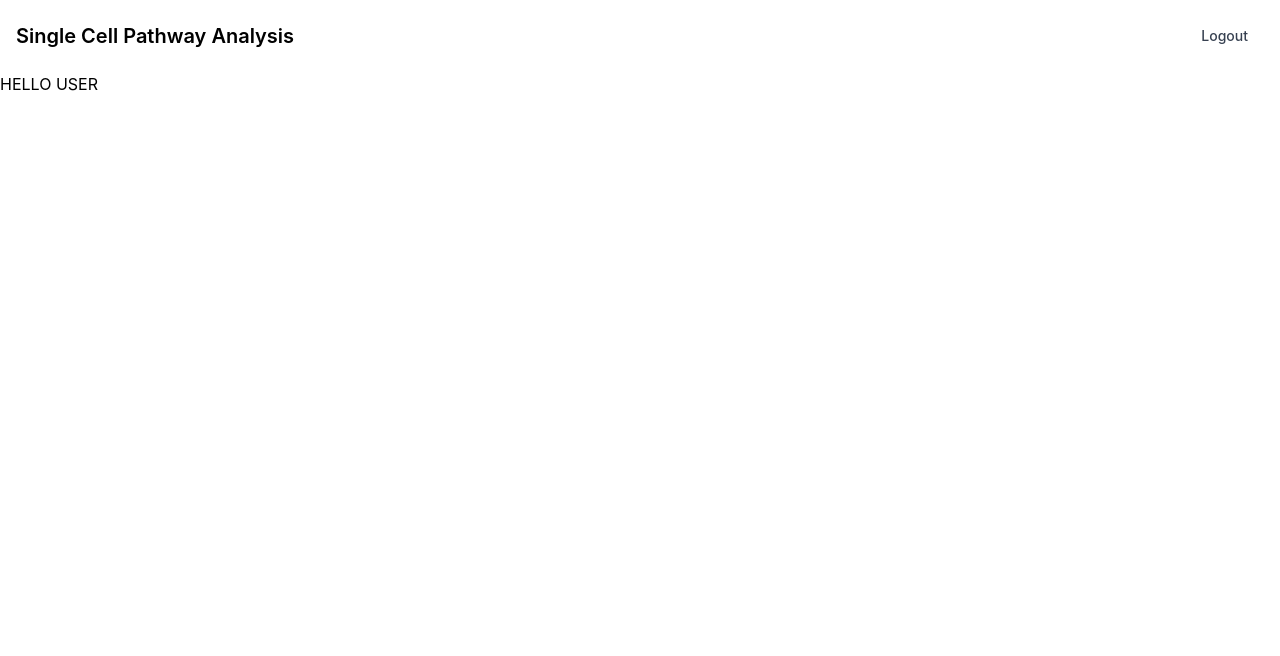
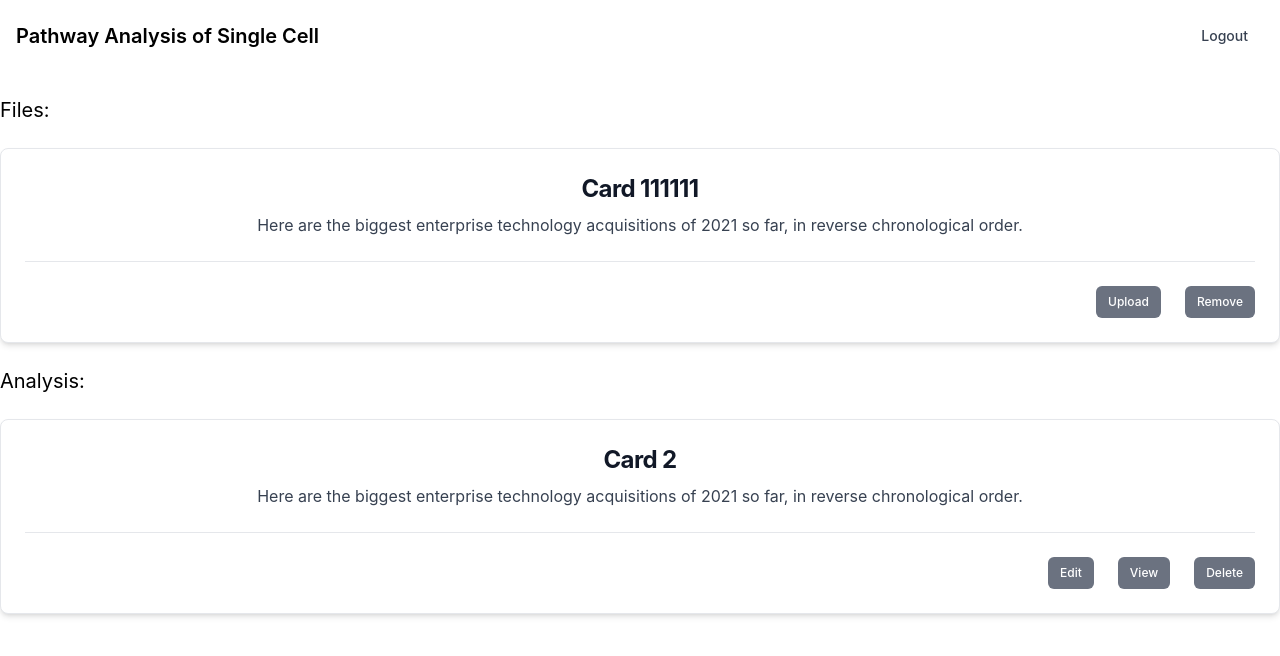
Before and after one commit to PathwayAndDataAnalysis/Single-Cell-Pathway-Analysis-Client, a React (Create React App) app: page /home in a window 1280 px wide. Shown: the top 656 px of the page. Built offline with nearby package versions, Linux system fonts and the light colour scheme.

Commit message:
some fixes

```diff
--- a/src/App.js
+++ b/src/App.js
@@ -2,7 +2,8 @@ import { BrowserRouter, Navigate, Route, Routes } from "react-router-dom";
 import { Login } from "./components/login";
 import { Register } from "./components/register";
 import "./App.css";
-import HomePage from "./components/homePage";
+import HomePage from "./components/homepage/homePage";
+import { ForgetPassword } from "./components/forgetPassword";
 
 function App() {
 	return (
@@ -12,6 +13,7 @@ function App() {
 					<Route path='/' element={<Navigate to='/login' />} />
 					<Route exact path='/login' element={<Login />} />
 					<Route exact path='/register' element={<Register />} />
+					<Route exact path='/forget-password' element={<ForgetPassword />} />
 					<Route exact path='/home' element={<HomePage />} />
 				</Routes>
 			</BrowserRouter>
--- /dev/null
+++ b/src/components/buttons/actionButton.jsx
@@ -0,0 +1,10 @@
+export function ActionButton(props) {
+    return (
+        <button
+            type={props.type}
+            className='bg-gray-500 hover:bg-gray-700 text-white text-xs font-medium py-1 px-3 rounded-md h-8 ml-6 mt-6'
+            onClick={props.onClick}>
+            {props.text}
+        </button>
+    );
+}
--- /dev/null
+++ b/src/components/forgetPassword.jsx
@@ -0,0 +1,57 @@
+import { useState } from "react";
+import { InputTextField } from "./inputTextField";
+import { LoginButton } from "./buttons/loginButton";
+import { BackToLoginButton } from "./buttons/backToLoginButton";
+import { Link } from "react-router-dom";
+import axios from "axios";
+
+export function ForgetPassword() {
+	const [inputEmail, setInputEmail] = useState("");
+
+	function onSubmitClick(e) {
+		e.preventDefault();
+	}
+	function handleChange(event) {
+		const { name, value } = event.target;
+
+		setInputEmail(value);
+	}
+
+	return (
+		<div className='min-h-screen bg-gray-100 flex flex-col justify-center sm:py-12'>
+			<div className='p-10 xs:p-0 mx-auto md:w-full md:max-w-md'>
+				<h1 className='font-bold text-center text-2xl mb-5'>Forget Password</h1>
+
+				<div className='bg-white shadow w-full rounded-lg divide-y divide-gray-200'>
+					<div className='px-5 py-7'>
+						<form onSubmit={onSubmitClick}>
+							<div>
+								<label
+									htmlFor='fullname'
+									className='font-semibold text-sm text-gray-600 pb-1 block'
+								>
+									Email
+								</label>
+
+								<InputTextField
+									type='email'
+									name='email'
+									onChange={handleChange}
+									id='email'
+									value={inputEmail}
+									placeholder='Example@email.com'
+								/>
+							</div>
+
+							<LoginButton buttonName={"Reset Password"} />
+						</form>
+
+						<Link to={"/login"}>
+							<BackToLoginButton buttonName={"Back to Login"} />
+						</Link>
+					</div>
+				</div>
+			</div>
+		</div>
+	);
+}
--- a/src/components/homePage.jsx
+++ /dev/null
@@ -1,25 +0,0 @@
-import NavBar from "./navBar";
-
-const { Component } = require("react");
-
-class HomePage extends Component {
-	state = {
-		name: "John Doe",
-	};
-
-	render() {
-		return (
-			<div>
-				<div>
-					<NavBar />
-				</div>
-
-				<div className='flex container mx-auto'>
-					<h1>HELLO USER</h1>
-				</div>
-			</div>
-		);
-	}
-}
-
-export default HomePage;
--- /dev/null
+++ b/src/components/homepage/homePage.jsx
@@ -0,0 +1,92 @@
+import NavBar from "../navBar";
+import {ActionButton} from "../buttons/actionButton";
+
+const {Component} = require("react");
+
+class HomePage extends Component {
+    state = {
+        name: "John Doe",
+    };
+
+    render() {
+        return (
+            <div>
+                <div>
+                    <NavBar/>
+                </div>
+
+                <div className='container mx-auto'>
+                    <h1 className='text-left text-xl my-6'>Files:</h1>
+
+                    <div
+                        className='my-4 grid-cols-1 divide-y block p-6 max-w-none bg-white rounded-lg border border-gray-200 shadow-md hover:bg-gray-100'>
+                        <div>
+                            <a href='/home' className=''>
+                                <h5 className='w-full mb-2 text-2xl font-bold tracking-tight text-gray-900'>
+                                    Card 111111
+                                </h5>
+                                <p className='font-normal text-gray-700'>
+                                    Here are the biggest enterprise technology acquisitions of 2021 so far, in reverse
+                                    chronological order.
+                                </p>
+                            </a>
+                        </div>
+
+                        <div className='flex flex-row justify-end mt-6'>
+                            <ActionButton text='Upload'
+                                          type='button'
+                                          onClick={() => {
+                                          }}
+                            />
+
+                            <ActionButton text='Remove'
+                                          type='button'
+                                          onClick={() => {
+                                          }}
+                            />
+                        </div>
+                    </div>
+
+                    <h1 className='text-left text-xl my-6'>Analysis:</h1>
+
+                    <div
+                        className='my-4 grid-cols-1 divide-y block p-6 max-w-none bg-white rounded-lg border border-gray-200 shadow-md hover:bg-gray-100'>
+                        <div>
+                            <a href='/home' className=''>
+                                <h5 className='w-full mb-2 text-2xl font-bold tracking-tight text-gray-900'>
+                                    Card 2
+                                </h5>
+                                <p className='font-normal text-gray-700'>
+                                    Here are the biggest enterprise technology acquisitions of 2021 so far, in reverse
+                                    chronological order.
+                                </p>
+                            </a>
+                        </div>
+
+                        <div className='flex flex-row justify-end mt-6'>
+                            <ActionButton text='Edit'
+                                          type='button'
+                                          onClick={() => {
+                                          }}
+                            />
+
+                            <ActionButton text='View'
+                                          type='button'
+                                          onClick={() => {
+                                          }}
+                            />
+
+                            <ActionButton text='Delete'
+                                          type='button'
+                                          onClick={() => {
+                                          }}
+                            />
+                        </div>
+                    </div>
+                </div>
+            </div>
+        );
+    }
+}
+
+export default HomePage;
--- a/src/components/login.jsx
+++ b/src/components/login.jsx
@@ -92,7 +92,9 @@ export function Login() {
 					<div class='py-5'>
 						<div class='grid grid-cols-2 gap-1'>
 							<div class='text-center sm:text-left whitespace-nowrap'>
-								<ForgetPasswordButton onClick={handleForgetPassword} />
+								<Link to='/forget-password'>
+									<ForgetPasswordButton onClick={handleForgetPassword} />
+								</Link>
 							</div>
 
 							<div class='text-center sm:text-right  whitespace-nowrap'>
--- a/src/components/navBar.jsx
+++ b/src/components/navBar.jsx
@@ -4,14 +4,13 @@ export default function NavBar(props) {
 			<div className='container flex flex-wrap justify-between items-center mx-auto'>
 				<a href={"/home"} className='flex items-center'>
 					<span className='self-center text-xl font-semibold whitespace-nowrap dark:text-white'>
-						Single Cell Pathway Analysis
+						Pathway Analysis of Single Cell
 					</span>
 				</a>
 
-				<ul class='flex flex-col p-4 mt-4 bg-gray-50 rounded-lg border border-gray-100 md:flex-row md:space-x-8 md:mt-0 md:text-sm md:font-medium md:border-0 md:bg-white dark:bg-gray-800 md:dark:bg-gray-900 dark:border-gray-700'>
+				<ul className='flex flex-col p-4 mt-4 bg-gray-50 rounded-lg border border-gray-100 md:flex-row md:space-x-8 md:mt-0 md:text-sm md:font-medium md:border-0 md:bg-white dark:bg-gray-800 md:dark:bg-gray-900 dark:border-gray-700'>
 					<li>
-						<a
-							href={"/login"}
+						<a href={"/login"}
 							className='block py-2 pr-2 pl-2 text-gray-700 rounded hover:bg-gray-100 md:hover:bg-transparent md:border-0 md:hover:text-blue-700 md:p-0 dark:text-gray-400 md:dark:hover:text-white dark:hover:bg-gray-700 dark:hover:text-white md:dark:hover:bg-transparent'
 						>
 							Logout
```
Also changed, not shown: 1 other file (tests, documents, lock files or other folders).
